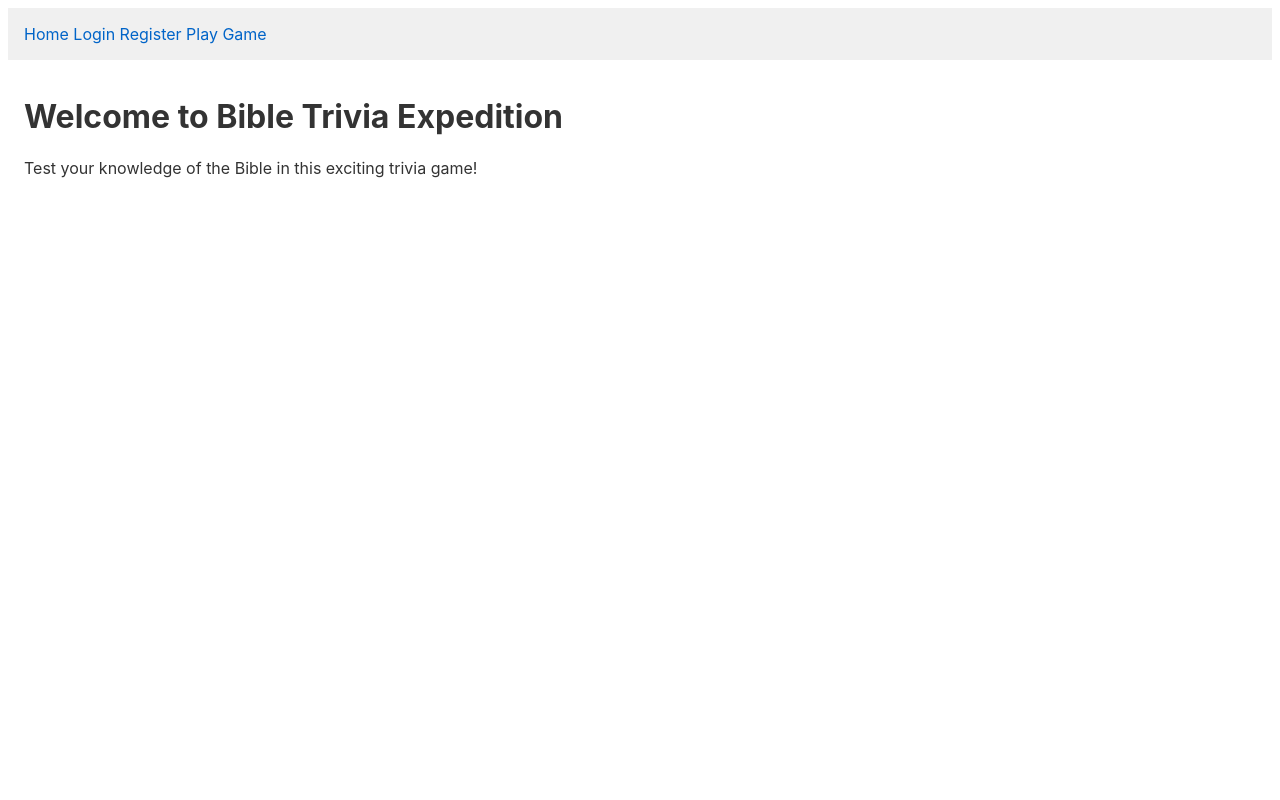
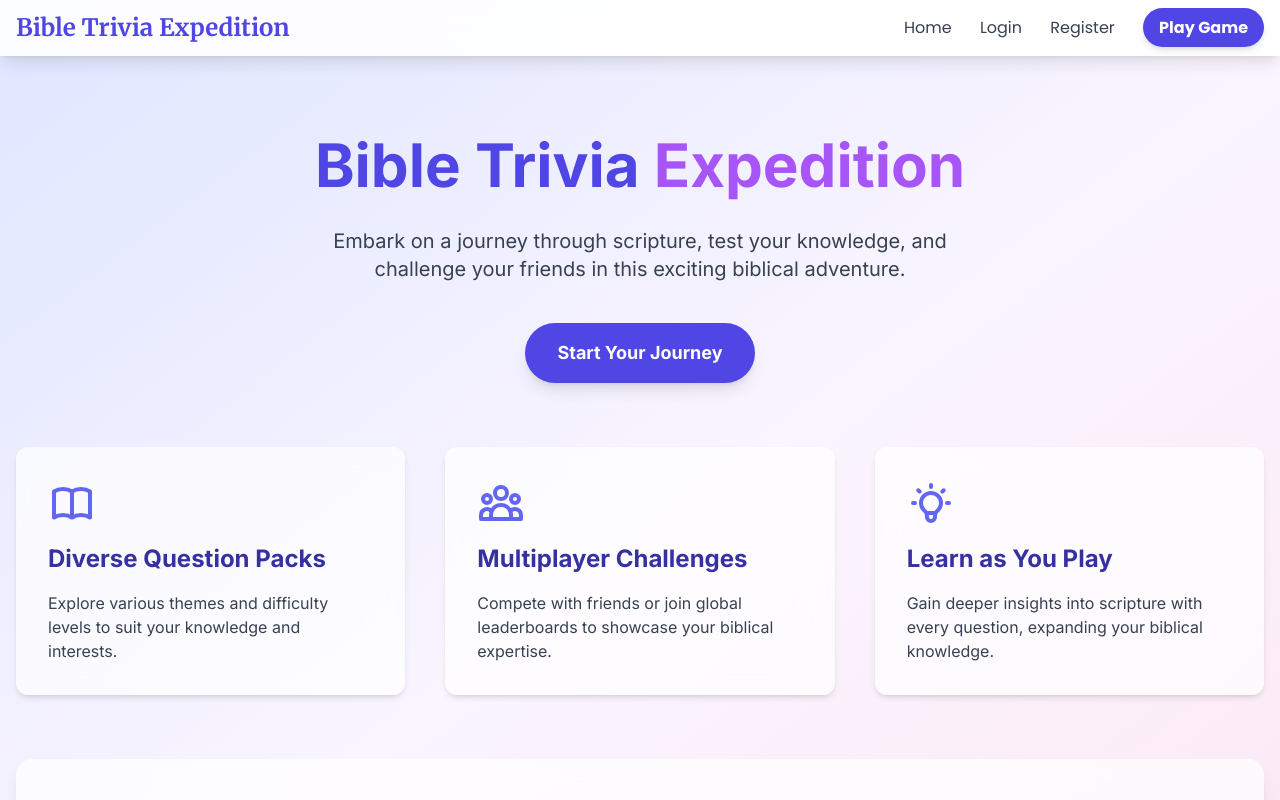
Before and after one commit to PFournier8/bible-trivia-expedition, a Svelte app in the folder frontend/: page / in a window 1280 px wide. Shown: the top 800 px of the page. Built offline with nearby package versions, Linux system fonts and the light colour scheme.

Commit message:
UI design and tailwind setup

```diff
--- /dev/null
+++ b/frontend/postcss.config.js
@@ -0,0 +1,6 @@
+module.exports = {
+  plugins: [
+    require('tailwindcss'),
+    require('autoprefixer'),
+  ]
+};
--- a/frontend/public/global.css
+++ b/frontend/public/global.css
@@ -1,15 +1,16 @@
+@import url('https://fonts.googleapis.com/css2?family=Poppins:wght@300;400;600;700&display=swap');
+
 html, body {
-	position: relative;
-	width: 100%;
-	height: 100%;
+  position: relative;
+  width: 100%;
+  height: 100%;
 }
 
 body {
-	color: #333;
-	margin: 0;
-	padding: 8px;
-	box-sizing: border-box;
-	font-family: -apple-system, BlinkMacSystemFont, "Segoe UI", Roboto, Oxygen-Sans, Ubuntu, Cantarell, "Helvetica Neue", sans-serif;
+  margin: 0;
+  padding: 0;
+  box-sizing: border-box;
+  font-family: 'Poppins', -apple-system, BlinkMacSystemFont, "Segoe UI", Roboto, Oxygen-Sans, Ubuntu, Cantarell, "Helvetica Neue", sans-serif;
 }
 
 a {
--- a/frontend/rollup.config.js
+++ b/frontend/rollup.config.cjs
@@ -1,10 +1,12 @@
-import { spawn } from 'child_process';
-import svelte from 'rollup-plugin-svelte';
-import commonjs from '@rollup/plugin-commonjs';
-import terser from '@rollup/plugin-terser';
-import resolve from '@rollup/plugin-node-resolve';
-import livereload from 'rollup-plugin-livereload';
-import css from 'rollup-plugin-css-only';
+const { spawn } = require('child_process');
+const svelte = require('rollup-plugin-svelte');
+const commonjs = require('@rollup/plugin-commonjs');
+const terser = require('@rollup/plugin-terser');
+const resolve = require('@rollup/plugin-node-resolve');
+const livereload = require('rollup-plugin-livereload');
+const css = require('rollup-plugin-css-only');
+const sveltePreprocess = require('svelte-preprocess');
+const postcss = require('rollup-plugin-postcss');
 
 const production = !process.env.ROLLUP_WATCH;
 
@@ -29,7 +31,7 @@ function serve() {
 	};
 }
 
-export default {
+module.exports = {
 	input: 'src/main.js',
 	output: {
 		sourcemap: true,
@@ -39,14 +41,33 @@ export default {
 	},
 	plugins: [
 		svelte({
+			preprocess: sveltePreprocess({
+				sourceMap: !production,
+				postcss: true, // Change this line
+			}),
 			compilerOptions: {
 				// enable run-time checks when not in production
 				dev: !production
 			}
 		}),
-		// we'll extract any component CSS out into
-		// a separate file - better for performance
-		css({ output: 'bundle.css' }),
+		// Remove the existing css plugin
+		// css({ output: 'bundle.css' }),
+		postcss({
+			extract: 'bundle.css',
+			minimize: production,
+			use: [
+				['sass', {
+					includePaths: [
+						'./src/theme',
+						'./node_modules'
+					]
+				}]
+			],
+			plugins: [
+				require('tailwindcss'),
+				require('autoprefixer'),
+			]
+		}),
 
 		// If you have external dependencies installed from
 		// npm, you'll most likely need these plugins. In
--- a/frontend/src/App.svelte
+++ b/frontend/src/App.svelte
@@ -9,32 +9,32 @@
   </script>
 
   <Router {url}>
-	<nav>
-	  <Link to="/">Home</Link>
-	  <Link to="/login">Login</Link>
-	  <Link to="/register">Register</Link>
-	  <Link to="/game">Play Game</Link>
+	<div class="flex flex-col min-h-screen bg-gradient-to-br from-indigo-100 via-purple-50 to-pink-100">
+	  <header class="bg-white bg-opacity-90 backdrop-filter backdrop-blur-lg shadow-lg fixed w-full z-10">
+		<div class="container mx-auto px-4 py-3 flex justify-between items-center">
+		  <h1 class="text-2xl font-bold text-indigo-600 font-serif">
+			<Link to="/" class="hover:text-indigo-800 transition duration-300">Bible Trivia Expedition</Link>
+		  </h1>
+		  <nav class="space-x-6">
+			<Link class="text-gray-700 hover:text-indigo-600 transition duration-300" to="/">Home</Link>
+			<Link class="text-gray-700 hover:text-indigo-600 transition duration-300" to="/login">Login</Link>
+			<Link class="text-gray-700 hover:text-indigo-600 transition duration-300" to="/register">Register</Link>
+			<Link class="bg-indigo-600 hover:bg-indigo-700 text-white font-bold py-2 px-4 rounded-full transition duration-300 shadow-md hover:shadow-lg transform hover:-translate-y-0.5" to="/game">Play Game</Link>
 		  </nav>
+		</div>
+	  </header>
 
-	<main>
+	  <main class="flex-grow pt-16">
 		<Route path="/" component={Home} />
 		<Route path="/login" component={Login} />
 		<Route path="/register" component={Register} />
 			<Route path="/game" component={Game} />
 	  </main>
+
+	  <footer class="bg-indigo-900 text-white py-8">
+		<div class="container mx-auto px-4 text-center">
+		  <p>&copy; 2024 Bible Trivia Expedition. All rights reserved.</p>
+		</div>
+	  </footer>
+	</div>
   </Router>
-
-  <style>
-	nav {
-	  padding: 1rem;
-	  background-color: #f0f0f0;
-	}
-	nav a {
-	  padding: 0.5rem;
-	  text-decoration: none;
-	  color: #333;
-	}
-	main {
-	  padding: 1rem;
-	}
-  </style>
--- /dev/null
+++ b/frontend/src/app.css
@@ -0,0 +1,9 @@
+@import url('https://fonts.googleapis.com/css2?family=Inter:wght@400;600;700&family=Merriweather:wght@400;700&display=swap');
+
+@tailwind base;
+@tailwind components;
+@tailwind utilities;
+
+body {
+  @apply bg-background text-text;
+}
--- a/frontend/src/main.js
+++ b/frontend/src/main.js
@@ -1,10 +1,8 @@
+import './app.css';
 import App from './App.svelte';
 
 const app = new App({
-	target: document.body,
-	props: {
-		url: ''
-	}
+  target: document.body,
 });
 
 export default app;
--- a/frontend/src/routes/Home.svelte
+++ b/frontend/src/routes/Home.svelte
@@ -1,6 +1,63 @@
 <script>
-    let title = "Welcome to Bible Trivia Expedition";
-  </script>
+  import { onMount } from 'svelte';
+  import { fade, fly } from 'svelte/transition';
+  import { cubicOut } from 'svelte/easing';
 
-  <h1>{title}</h1>
-  <p>Test your knowledge of the Bible in this exciting trivia game!</p>
+  let visible = false;
+
+  onMount(() => {
+    visible = true;
+  });
+</script>
+
+<div class="bg-gradient-to-br from-indigo-100 via-purple-50 to-pink-100 min-h-screen font-sans">
+  <main class="container mx-auto px-4 py-16">
+    {#if visible}
+      <section class="text-center mb-16" in:fade={{ duration: 1000, delay: 300 }}>
+        <h1 class="text-6xl font-extrabold mb-6 text-indigo-600 leading-tight">
+          Bible Trivia <span class="text-purple-500">Expedition</span>
+        </h1>
+        <p class="text-xl mb-10 max-w-2xl mx-auto text-gray-700">
+          Embark on a journey through scripture, test your knowledge, and challenge your friends in this exciting biblical adventure.
+        </p>
+        <a href="/game" class="bg-indigo-600 hover:bg-indigo-700 text-white font-bold py-4 px-8 rounded-full text-lg transition duration-300 inline-block shadow-lg hover:shadow-xl transform hover:-translate-y-1">
+          Start Your Journey
+        </a>
+      </section>
+
+      <div class="grid md:grid-cols-3 gap-10 mb-16">
+        {#each [
+          { title: 'Diverse Question Packs', description: 'Explore various themes and difficulty levels to suit your knowledge and interests.', icon: 'M12 6.253v13m0-13C10.832 5.477 9.246 5 7.5 5S4.168 5.477 3 6.253v13C4.168 18.477 5.754 18 7.5 18s3.332.477 4.5 1.253m0-13C13.168 5.477 14.754 5 16.5 5c1.747 0 3.332.477 4.5 1.253v13C19.832 18.477 18.247 18 16.5 18c-1.746 0-3.332.477-4.5 1.253' },
+          { title: 'Multiplayer Challenges', description: 'Compete with friends or join global leaderboards to showcase your biblical expertise.', icon: 'M17 20h5v-2a3 3 0 00-5.356-1.857M17 20H7m10 0v-2c0-.656-.126-1.283-.356-1.857M7 20H2v-2a3 3 0 015.356-1.857M7 20v-2c0-.656.126-1.283.356-1.857m0 0a5.002 5.002 0 019.288 0M15 7a3 3 0 11-6 0 3 3 0 016 0zm6 3a2 2 0 11-4 0 2 2 0 014 0zM7 10a2 2 0 11-4 0 2 2 0 014 0z' },
+          { title: 'Learn as You Play', description: 'Gain deeper insights into scripture with every question, expanding your biblical knowledge.', icon: 'M9.663 17h4.673M12 3v1m6.364 1.636l-.707.707M21 12h-1M4 12H3m3.343-5.657l-.707-.707m2.828 9.9a5 5 0 117.072 0l-.548.547A3.374 3.374 0 0014 18.469V19a2 2 0 11-4 0v-.531c0-.895-.356-1.754-.988-2.386l-.548-.547z' }
+        ] as feature, index}
+          <div
+            class="bg-white bg-opacity-70 backdrop-filter backdrop-blur-lg p-8 rounded-xl shadow-md hover:shadow-lg transition duration-300 transform hover:-translate-y-1"
+            in:fly={{ y: 50, duration: 800, delay: 500 + index * 200, easing: cubicOut }}
+          >
+            <svg class="w-12 h-12 text-indigo-500 mb-4" fill="none" stroke="currentColor" viewBox="0 0 24 24" xmlns="http://www.w3.org/2000/svg">
+              <path stroke-linecap="round" stroke-linejoin="round" stroke-width="2" d={feature.icon}></path>
+            </svg>
+            <h2 class="text-2xl font-bold mb-4 text-indigo-800">{feature.title}</h2>
+            <p class="text-gray-700">{feature.description}</p>
+          </div>
+        {/each}
+      </div>
+
+      <section
+        class="text-center bg-white bg-opacity-70 backdrop-filter backdrop-blur-lg py-12 px-4 rounded-2xl shadow-lg"
+        in:fly={{ y: 50, duration: 800, delay: 1400, easing: cubicOut }}
+      >
+        <h2 class="text-3xl font-bold mb-6 text-indigo-600">Ready to Test Your Knowledge?</h2>
+        <div class="space-x-4">
+          <a href="/register" class="bg-purple-500 hover:bg-purple-600 text-white font-bold py-3 px-8 rounded-full text-lg transition duration-300 inline-block shadow-md hover:shadow-lg transform hover:-translate-y-0.5">
+            Sign Up Now
+          </a>
+          <a href="/login" class="bg-indigo-600 hover:bg-indigo-700 text-white font-bold py-3 px-8 rounded-full text-lg transition duration-300 inline-block shadow-md hover:shadow-lg transform hover:-translate-y-0.5">
+            Login
+          </a>
+        </div>
+      </section>
+    {/if}
+  </main>
+</div>
--- /dev/null
+++ b/frontend/tailwind.config.js
@@ -0,0 +1,19 @@
+module.exports = {
+  content: ['./src/**/*.{html,js,svelte,ts}'],
+  theme: {
+    extend: {
+      colors: {
+        'primary': '#4F46E5',
+        'secondary': '#7C3AED',
+        'accent': '#EC4899',
+        'background': '#F3F4F6',
+        'text': '#1F2937',
+      },
+      fontFamily: {
+        'sans': ['Inter', 'ui-sans-serif', 'system-ui', '-apple-system', 'BlinkMacSystemFont', 'Segoe UI', 'Roboto', 'Helvetica Neue', 'Arial', 'Noto Sans', 'sans-serif'],
+        'serif': ['Merriweather', 'ui-serif', 'Georgia', 'Cambria', 'Times New Roman', 'Times', 'serif'],
+      },
+    },
+  },
+  plugins: [],
+};
```
Also changed, not shown: frontend/package.json (+9 -4 lines), 1 other file (tests, documents, lock files or other folders). Lines whose indentation alone changed are shown as unchanged.
